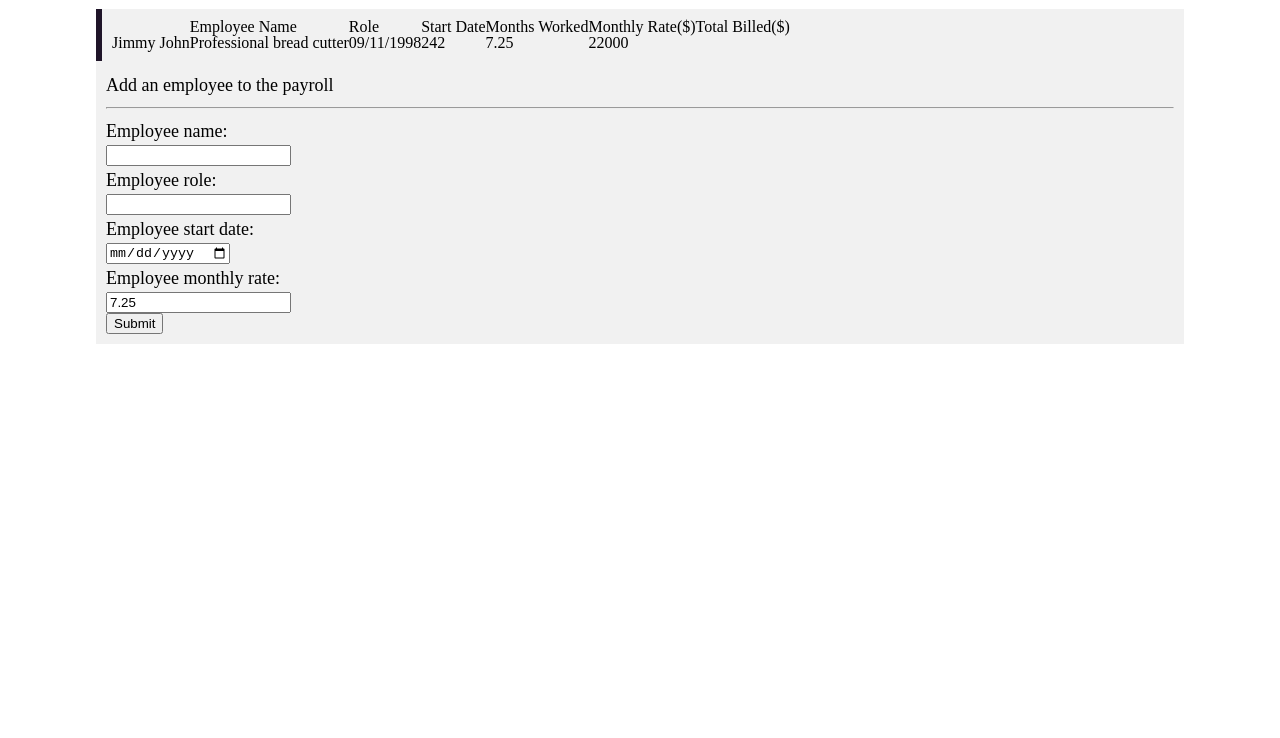
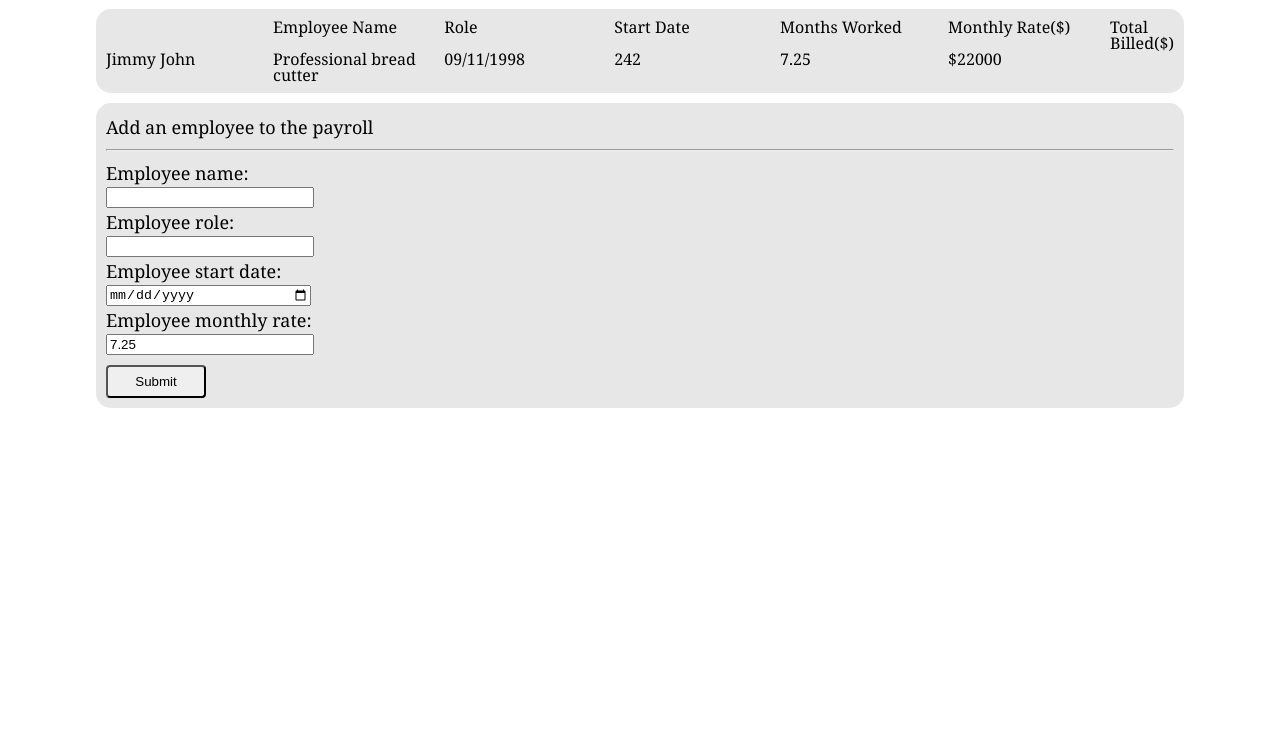
Before and after one commit to jjmonte20/PityDaFoo, a plain HTML site: page index.html in a window 1280 px wide. Shown: the part 62-800 px from the top of the page. Drawn offline with Linux system fonts and the light colour scheme.

Commit message:
Should be good to go

```diff
--- a/css/mainStyle.css
+++ b/css/mainStyle.css
@@ -1,8 +1,33 @@
 body{
-
+	font-family: Georgia;
+	font-size: 16px;
+}
+div{
+	background-color: rgb(231, 231, 231);
+	//border: 1px solid rgb(101, 151, 251);
+	border-radius: 15px;
+	margin-top: 10px;
 }
 table{
 
+}
+th{
+	font-weight: bold;
+}
+tr{
+	width: 100%;
+}
+td{
+	width: 16.777777%
+}
+input{
+	width: 200px;
+}
+button{
+	border-radius: 4px;
+	margin-top: 10px;
+	padding: 7px;
+	width: 100px;
 }
 
 .headingContainer{
@@ -15,16 +40,16 @@ table{
 	margin-bottom: 15px;
 }
 .mainContainer{
-	background-color: rgb(241, 241, 241);
+	border: none;
+	background-color: rgb(255, 255, 255);
 	width: 85%;
 	margin: auto;
 }
 .tableContainer{
 	padding: 10px;
-	 border-left: 6px solid rgb(31, 21, 41);
 }
 .table{
-
+	width: 100%;
 }
 .addFieldContainer{
 	padding: 10px;
--- a/index.html
+++ b/index.html
@@ -36,7 +36,7 @@
 					<td>09/11/1998</td>
 					<td>242</td>
 					<td>7.25</td>
-					<td>22000</td>
+					<td>$22000</td>
 				</tr>
 			</table>
 		</div>
```
Also changed, not shown: images/favicon.png (added).
